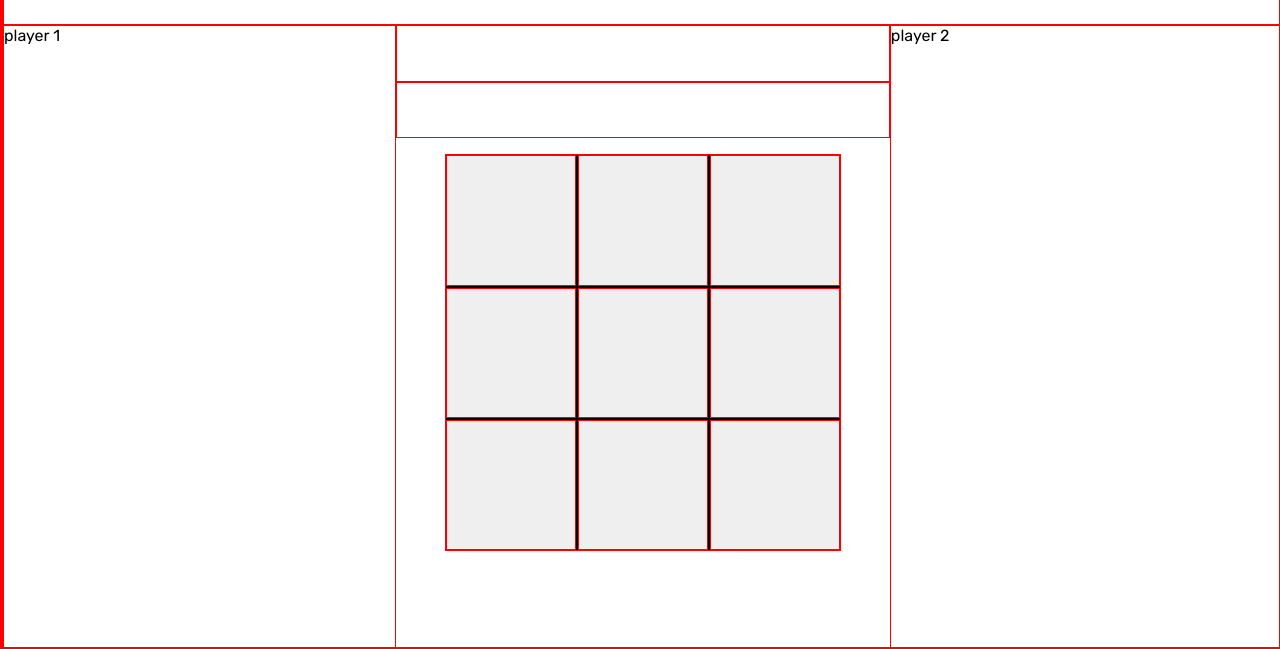
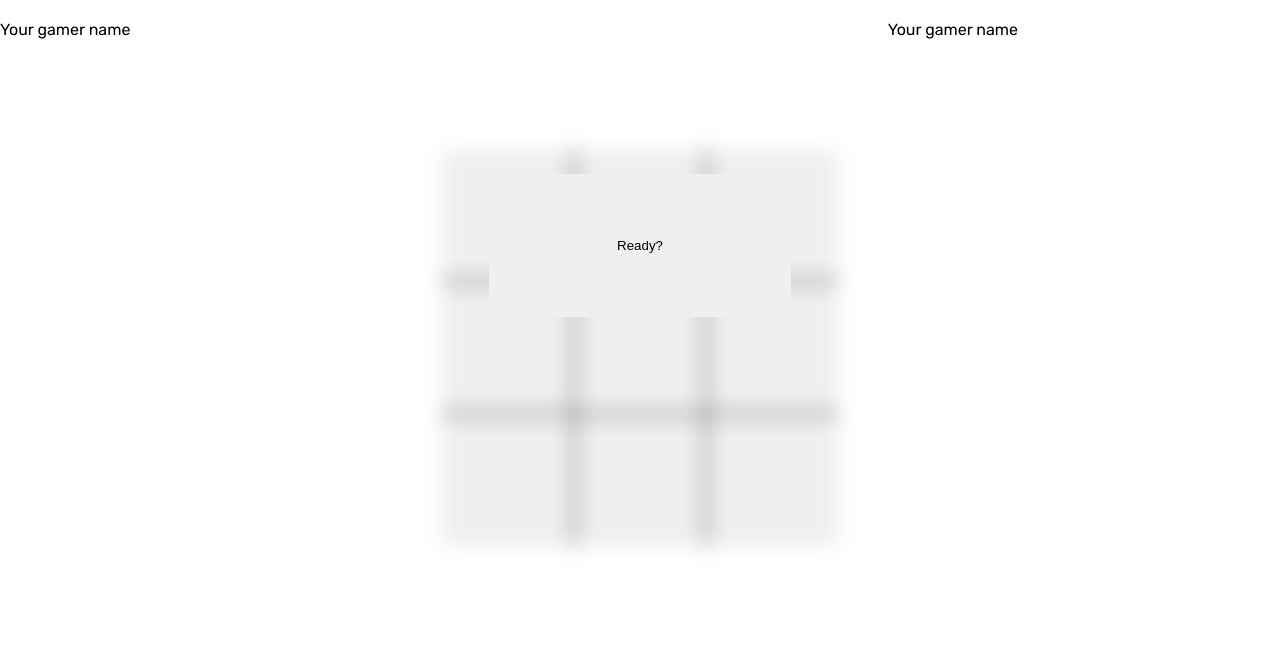
Before and after one commit to YesayaS/tic-tac-toe, a plain HTML site: page index.html in a window 1280 px wide. Shown: the part 155-804 px from the top of the page. Drawn offline with Linux system fonts and the light colour scheme.

Commit message:
feat: Enable player to changes name in beginning

```diff
--- a/index.html
+++ b/index.html
@@ -13,10 +13,21 @@
     />
   </head>
   <body>
+    <div id="ready"><button>Ready?</button></div>
     <div id="body-wrap">
       <div id="header">TicTacToe</div>
-      <div id="player-1">player 1</div>
-      <div id="player-2">player 2</div>
+      <div id="player-1" data-player="1">
+        <div>
+          <label for="player1-name">Your gamer name</label
+          ><input id="player1-name" type="text" />
+        </div>
+      </div>
+      <div id="player-2" data-player="2">
+        <div>
+          <label for="player2-name">Your gamer name</label
+          ><input id="player2-name" type="text" />
+        </div>
+      </div>
       <div id="winner-placeholder"></div>
       <div id="id=comment-placeholder"></div>
       <div id="tictac-layout">
--- a/script.js
+++ b/script.js
@@ -1,11 +1,26 @@
-const Player = (name, mark) => {
+const Player = (name, mark, id) => {
+  const changeName = (newName) => {
+    const playerLayout = `
+      <div>${newName} playing as "X"</div>
+      `;
+    document.querySelector(`div[data-player="${id}"]`).innerHTML = playerLayout;
+    this.name = newName;
+  };
   const getName = () => name;
   const getMark = () => mark;
-  return { getName, getMark };
+  return { getName, getMark, changeName };
 };
 
-const player1 = Player("player1", "X");
-const player2 = Player("player2", "O");
+const player1 = Player("player-1", "X", 1);
+const player2 = Player("player-2", "O", 2);
+
+document.querySelector("#ready>button").addEventListener("click", () => {
+  const player1NewName = document.querySelector("#player1-name").value;
+  const player2NewName = document.querySelector("#player2-name").value;
+  player1.changeName(player1NewName);
+  player2.changeName(player2NewName);
+  document.querySelector("#ready").style.display = "None";
+});
 
 const gameBoard = (() => {
   let playerTurn = player1;
--- a/style.css
+++ b/style.css
@@ -1,5 +1,5 @@
 * {
-  border: 1px solid red;
+  border: 0px solid red;
   margin: 0;
 }
 
@@ -15,6 +15,22 @@ button:hover{
     filter: brightness(0.85);
 }
 
+#ready{
+    height: 100vh;
+    width: 100vw;
+    min-width: 800px;
+    min-height: 600px;
+    position: fixed;
+    display: flex;
+    justify-content: center;
+    align-items: center;
+    backdrop-filter: blur(10px);
+}
+
+#ready > button{
+    padding: 5% 10%;
+}
+
 #body-wrap {
   width: 100%;
   height: 100%;
@@ -26,6 +42,7 @@ button:hover{
 }
 
 #header {
+    z-index: 100;
   grid-column: 1/4;
   padding: 5vh 0px;
   text-align: center;
@@ -34,10 +51,12 @@ button:hover{
 }
 
 #player-1{
+    z-index: 100;
     grid-column: 1/2;
 }
 
 #player-2{
+    z-index: 100;
     grid-column: 3/4;
 }
 
```
